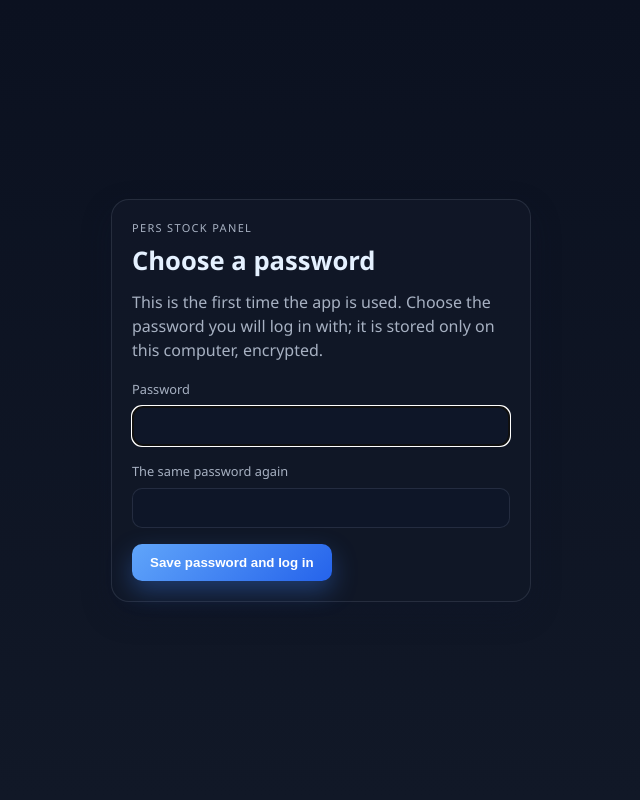
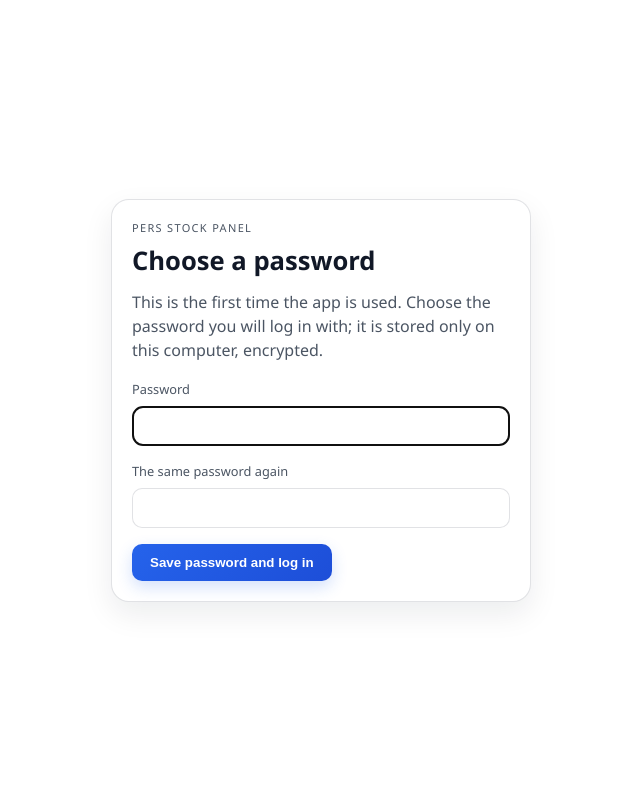
Before and after one commit to jejjcop/pers-stock-panel, a Laravel app: page /login in a window 1280 px wide. Shown: the whole page, without its empty margins (319-959 px from the left). Run offline with Laravel 12, Linux system fonts and the light colour scheme; data that the repository does not hold is empty.

Commit message:
Make the background white (#4)
Replace the dark theme with a light one: white page and panels with
visible borders and soft shadows, near-black text (#111827), grey
secondary text (#4b5563). Rising and falling values stay green and red,
darkened to be readable on white (#047857, #dc2626); every text colour
reaches at least 4.5:1. The live-price flash is a pale tint and no
longer turns the text white. The red Remove button and the blue
gradient buttons are darkened/lightened to meet 4.5:1 as well.

styles.css?v=24 in both views (the login page was still on v=22).

Tests: computed colours of the page, panels, green/red text and chart
lines; contrast of the text colours, including the Remove button on
its own tint and when hovered; the flash keeps the text colour; white
login page.

Co-Authored-By: Claude Opus 5.5 <noreply@anthropic.com>

```diff
--- a/public/styles.css
+++ b/public/styles.css
@@ -1,16 +1,17 @@
 :root {
-    --bg: #0f172a;
-    --panel: #111827;
-    --panel-soft: #1f2937;
-    --line: rgba(148, 163, 184, 0.16);
-    --text: #e5f1ff;
-    --muted: #a7b1c2;
-    --blue: #60a5fa;
-    --green: #34d399;
-    --gold: #fbbf24;
-    --purple: #a78bfa;
-    --danger: #f87171;
-    --shadow: rgba(15, 23, 42, 0.28);
+    color-scheme: light;
+    --bg: #ffffff;
+    --panel: #ffffff;
+    --panel-soft: #f1f5f9;
+    --line: rgba(15, 23, 42, 0.12);
+    --text: #111827;
+    --muted: #4b5563;
+    --blue: #2563eb;
+    --green: #047857;
+    --gold: #b45309;
+    --purple: #7c3aed;
+    --danger: #dc2626;
+    --shadow: rgba(15, 23, 42, 0.08);
 }
 
 * {
@@ -20,7 +21,7 @@
 body {
     margin: 0;
     font-family: "Segoe UI", Tahoma, Geneva, Verdana, sans-serif;
-    background: linear-gradient(180deg, #0b1120 0%, #111827 100%);
+    background: var(--bg);
     color: var(--text);
 }
 
@@ -109,11 +110,12 @@ h1 {
     border: 0;
     border-radius: 10px;
     padding: 11px 18px;
-    background: linear-gradient(135deg, var(--blue), #2563eb);
+    /* Dark enough at both ends for the white label (5.2:1 and 6.7:1). */
+    background: linear-gradient(135deg, var(--blue), #1d4ed8);
     color: white;
     cursor: pointer;
     font-weight: 600;
-    box-shadow: 0 10px 24px rgba(59, 130, 246, 0.35);
+    box-shadow: 0 6px 16px rgba(37, 99, 235, 0.2);
 }
 
 .dashboard {
@@ -159,7 +161,7 @@ h1 {
 .accent-purple { border-top: 3px solid var(--purple); }
 
 .panel {
-    background: rgba(17, 24, 39, 0.9);
+    background: var(--panel);
     border: 1px solid var(--line);
     box-shadow: 0 12px 30px var(--shadow);
     border-radius: 18px;
@@ -192,7 +194,7 @@ h1 {
 .search-box input,
 .search-box select {
     border: 1px solid var(--line);
-    background: rgba(15, 23, 42, 0.9);
+    background: #ffffff;
     border-radius: 10px;
     padding: 10px 12px;
     color: var(--text);
--- a/resources/views/dashboard.blade.php
+++ b/resources/views/dashboard.blade.php
@@ -7,7 +7,7 @@
     <title>Pers Stock Panel</title>
     {{-- For public/app.js: the token Laravel checks on requests that save. --}}
     <meta name="csrf-token" content="{{ csrf_token() }}">
-    <link rel="stylesheet" href="styles.css?v=23">
+    <link rel="stylesheet" href="styles.css?v=24">
 </head>
 <body>
     <div class="page-shell">
--- a/resources/views/login.blade.php
+++ b/resources/views/login.blade.php
@@ -5,7 +5,7 @@
     <meta charset="UTF-8">
     <meta name="viewport" content="width=device-width, initial-scale=1.0">
     <title>Log in · Pers Stock Panel</title>
-    <link rel="stylesheet" href="styles.css?v=22">
+    <link rel="stylesheet" href="styles.css?v=24">
 </head>
 <body>
     <main class="login-shell">
```
Also changed, not shown: other parts of public/styles.css (+34 -30 lines), tests/browser/auth.spec.js (+7 -0 lines), tests/browser/page.spec.js (+78 -0 lines), tests/browser/stream.spec.js (+14 -0 lines).
